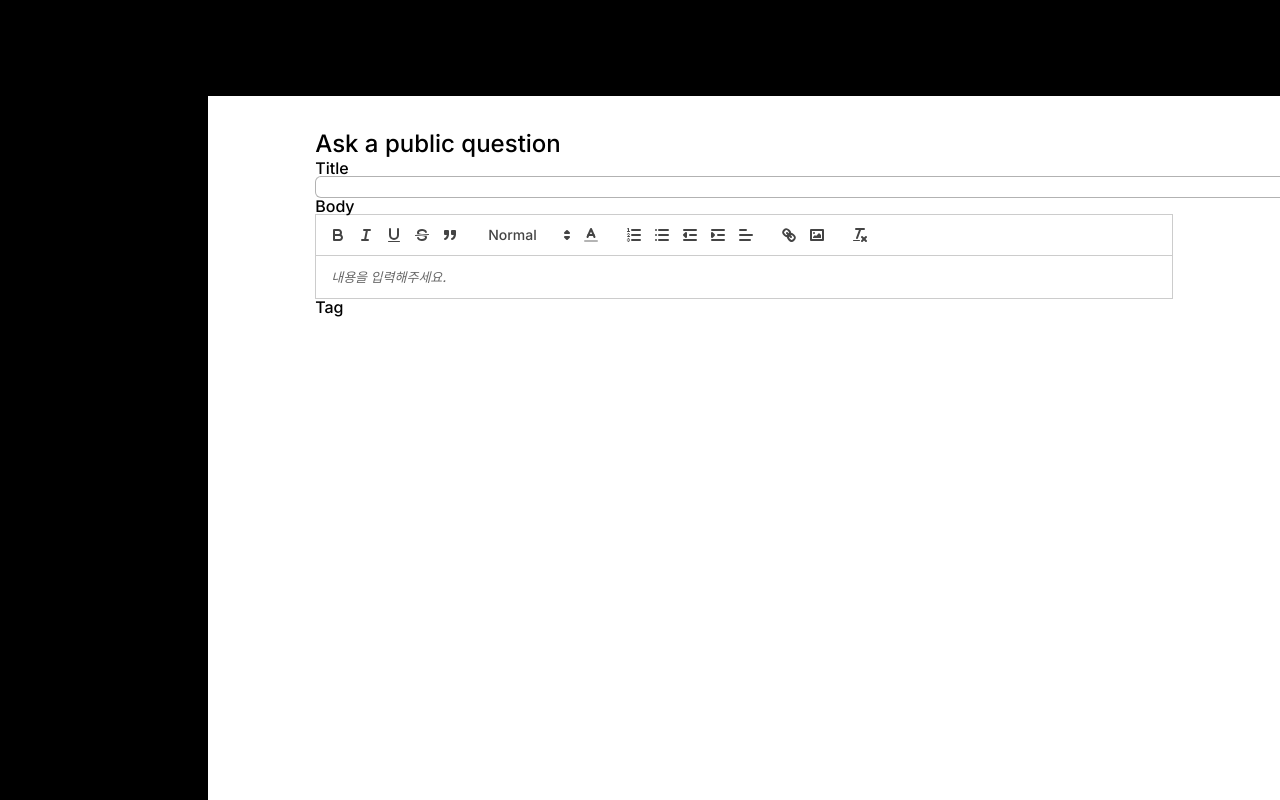
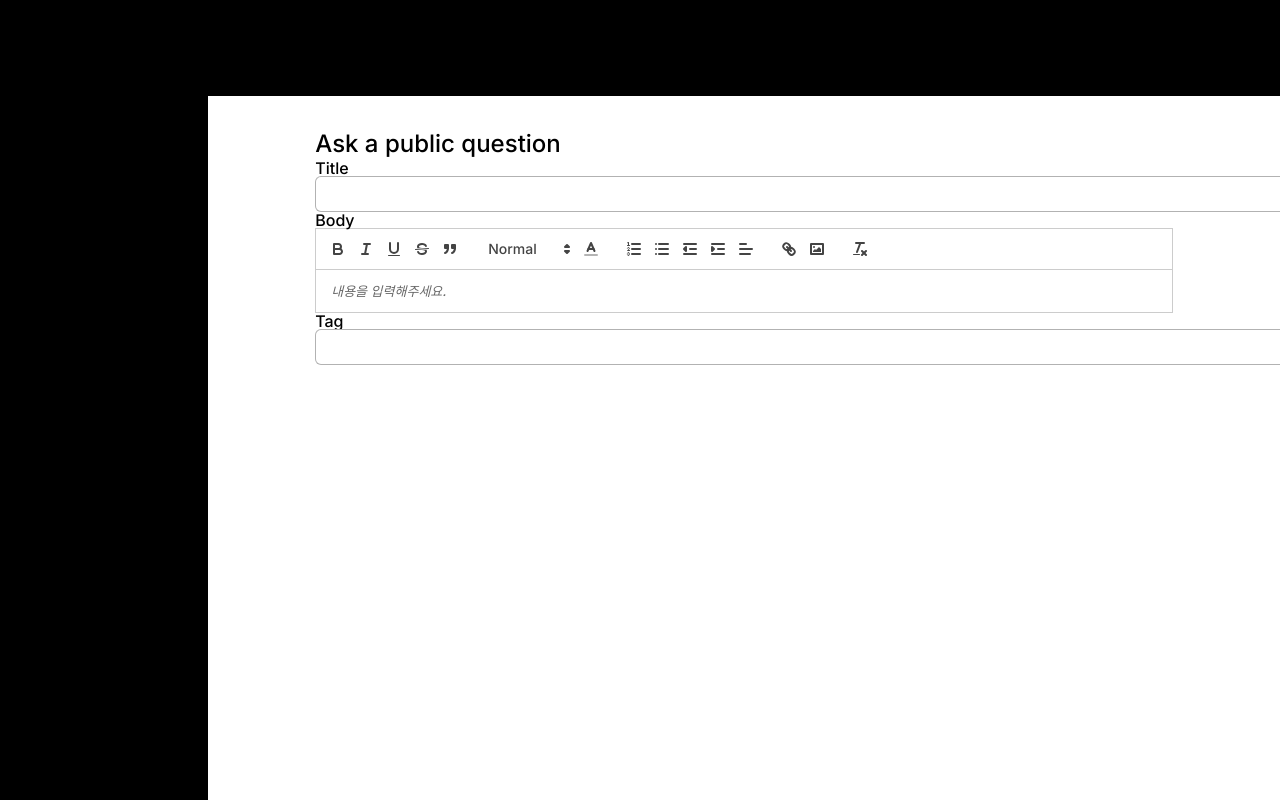
Before and after one commit to codestates-seb/seb44_pre_018, a React (Create React App) app: page /write in a window 1280 px wide. Shown: the top 800 px of the page. Built offline with nearby package versions, Linux system fonts and the light colour scheme; the HTML template or start-up script is replaced by a standard one.

Commit message:
feat : 인풋 박스 통일

```diff
--- a/src/index.css
+++ b/src/index.css
@@ -16,6 +16,6 @@
     @apply transition cursor-pointer flex justify-center items-center px-5 py-3 rounded-md bg-pointCol02 text-white hover:bg-pointCol03 hover:text-black;
   }
   .inputBox {
-    @apply border-[1px] border-black/[.3] border-solid w-screen rounded-md;
+    @apply border-[1px] border-black/[.3] border-solid w-screen rounded-md h-9  pl-3;
   }
 }
--- a/src/pages/NoticeWrite.js
+++ b/src/pages/NoticeWrite.js
@@ -15,7 +15,7 @@ const NoticeWrite = () => {
         </div>
         <div>
           <label htmlFor="tag">Tag</label>
-          <input type="text" id="tag" />
+          <input type="text" id="tag" className="inputBox" />
         </div>
       </form>
     </div>
```
